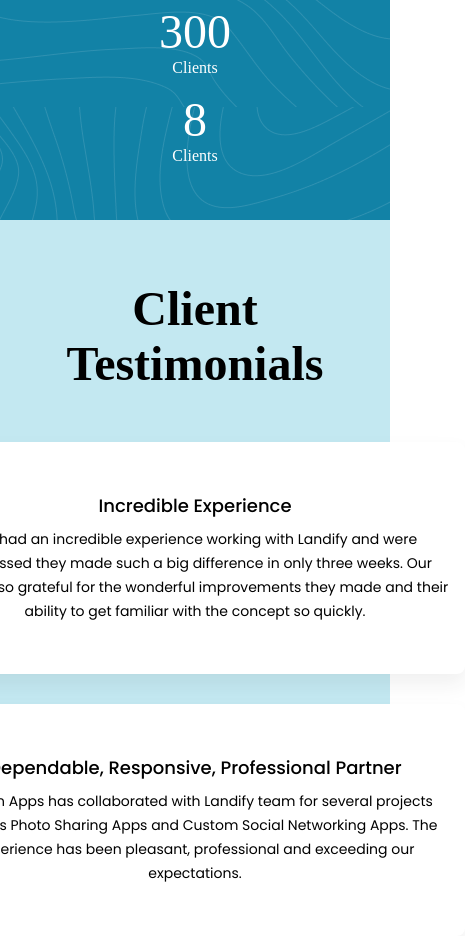
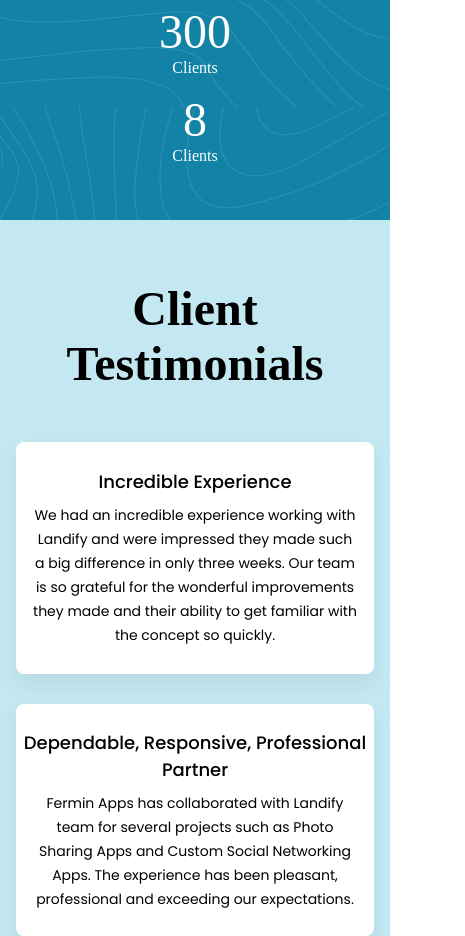
Before and after one commit to BryonVerdone/lawyer-landing-page, a plain HTML site: page index.html in a window 390 px wide. Shown: the part 2602-3538 px from the top of the page, 465 px wide, since content can reach past the window. Drawn offline with Linux system fonts and the light colour scheme.

Commit message:
made client cards responsive

```diff
--- a/index.html
+++ b/index.html
@@ -142,6 +142,7 @@
     <section class="testimonial-section">
       <h1 class="testimonial-heading">Client Testimonials</h1>
       <div class="testimonial-cards">
+        <div class="col">
           <div class="testimonial-card">
             <h3>Incredible Experience</h3>
             <p>
@@ -151,14 +152,17 @@
               their ability to get familiar with the concept so quickly.
             </p>
           </div>
+        </div>
+        <div class="col">
           <div class="testimonial-card">
             <h3>Dependable, Responsive, Professional Partner</h3>
             <p>
-            Fermin Apps has collaborated with Landify team for several projects
-            such as Photo Sharing Apps and Custom Social Networking Apps. The
-            experience has been pleasant, professional and exceeding our
-            expectations.
+              Fermin Apps has collaborated with Landify team for several
+              projects such as Photo Sharing Apps and Custom Social Networking
+              Apps. The experience has been pleasant, professional and exceeding
+              our expectations.
             </p>
+          </div>
         </div>
       </div>
     </section>
--- a/styles.css
+++ b/styles.css
@@ -324,7 +324,7 @@ Testimonial Section
 .testimonial-cards {
   display: flex;
   justify-content: center;
-
+  flex-wrap: wrap;
   gap: 30px;
 }
 @media screen and (max-width: 768px) {
@@ -334,6 +334,7 @@ Testimonial Section
   }
 }
 .testimonial-card {
+  flex-shrink: 3;
   border-radius: 8px;
   text-align: center;
   box-shadow: 0px 10px 20px rgba(41, 41, 42, 0.07);
@@ -341,7 +342,7 @@ Testimonial Section
   justify-content: center;
   flex-direction: column;
   align-items: center;
-  width: 540px;
+  max-width: 540px;
   height: 232px;
   background: white;
 }
@@ -358,3 +359,14 @@ Testimonial Section
   padding: 0 1rem;
   line-height: 24px;
 }
+@media screen and (max-width: 375px) {
+  .testimonial-card h3 {
+    font-size: 14px;
+  }
+  .testimonial-card p {
+    font-size: 12px;
+  }
+}
+.col {
+  margin: 0 1rem;
+}
```
Also changed, not shown: photos/client.png (added). Lines whose indentation alone changed are shown as unchanged.
